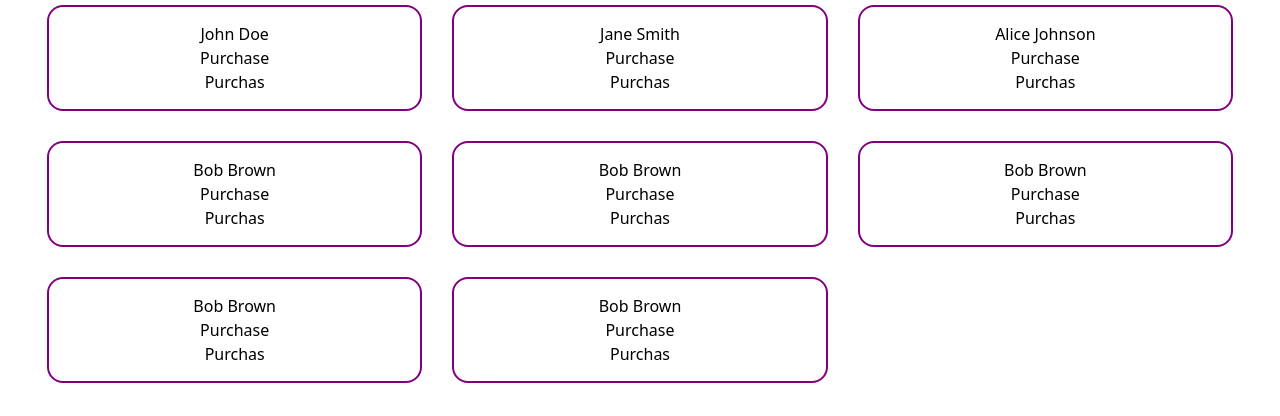
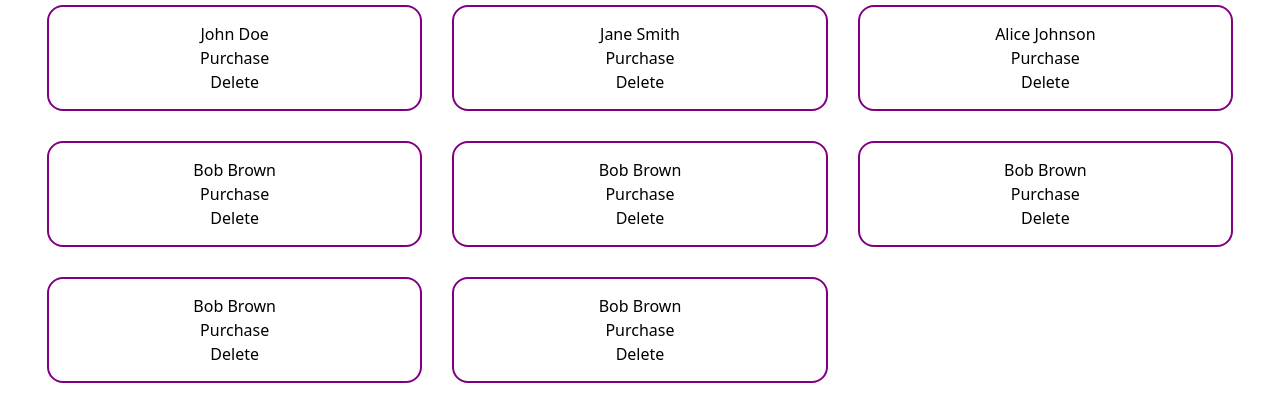
Before and after one commit to sanjidatanha09/React_state, a React (Vite) app: page / in a window 1280 px wide. Shown: the part 202-618 px from the top of the page. Built offline with nearby package versions, Linux system fonts and the light colour scheme; no server answers.

Commit message:
button name changed

```diff
--- a/src/BottlesCard.jsx
+++ b/src/BottlesCard.jsx
@@ -23,7 +23,7 @@ const BottlesCard = ({ bottlecard,handleAddtoCart }) => {
 
 
             <div>
-                <button className='btn border-t-neutral-800' >Purchas</button>
+                <button className='btn border-t-neutral-800' >Delete</button>
             </div>
         </div>
     );
```
